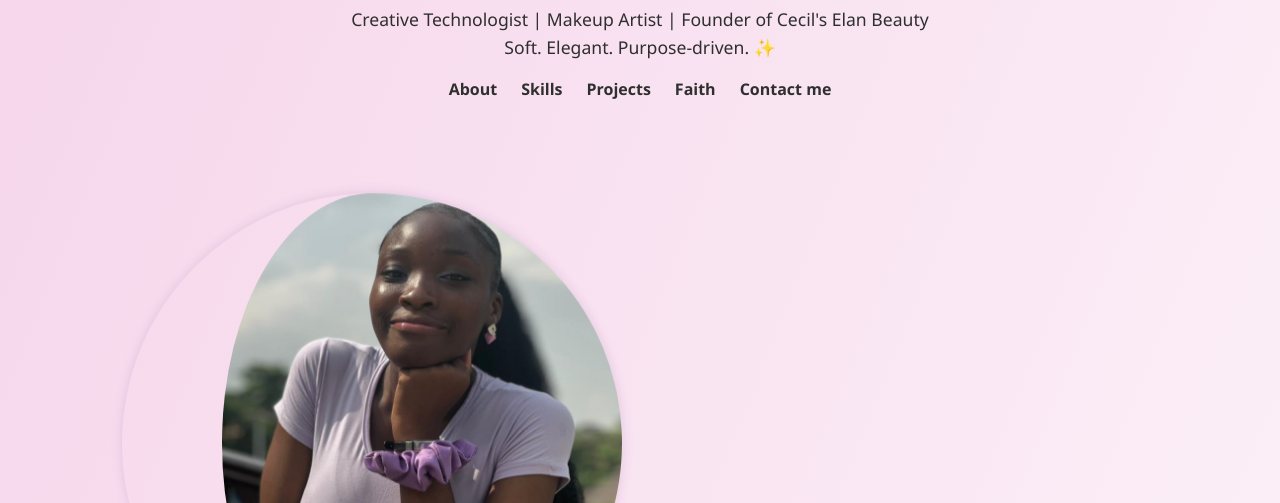
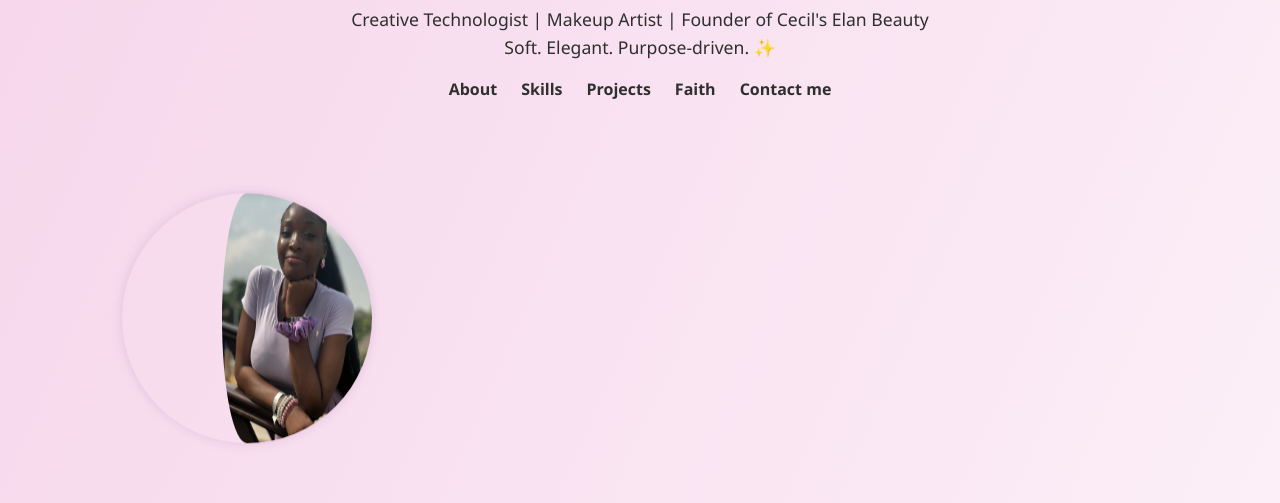
Before and after one commit to Ayoce-tech/My-portfolio-website, a plain HTML site: page index.html in a window 1280 px wide. Shown: the part 107-610 px from the top of the page. Drawn offline with Linux system fonts and the light colour scheme.

Commit message:
Restore and update CSS styles and animations

```diff
--- a/index.css
+++ b/index.css
@@ -129,8 +129,8 @@ button:hover {
 
 .lilac-animated-img{
     border-radius: 50%;
-    width: 500px;
-    height: 500px;
+    width: 250px;
+    height: 250px;
     padding-left: 100px;
     margin-bottom: 50px;
     object-fit: fill;
```
